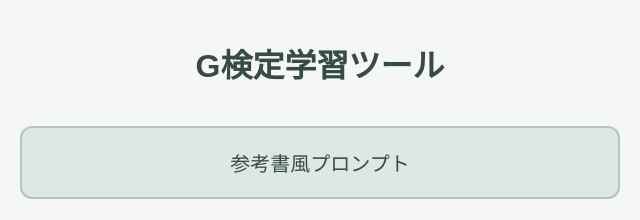
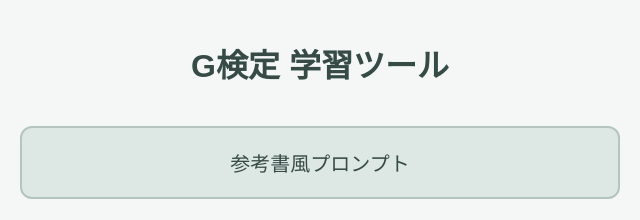
Before and after one commit to riveira0707/G_kentei_tool, a plain HTML site: page index.html in a window 1280 px wide. Shown: the top 220 px of the page, 320-960 px from the left. Drawn offline with Linux system fonts and the light colour scheme.

Commit message:
Update index.html

```diff
--- a/index.html
+++ b/index.html
@@ -15,7 +15,7 @@ a:hover{background:#c5d8d2;}
 </style>
 </head>
 <body>
-<h1>G検定学習ツール</h1>
+<h1>G検定 学習ツール</h1>
 <div class="container">
 <a href="参考書風プロンプト.html">参考書風プロンプト</a>
   <p class="desc">解説を読むような形式で用語や知識を覚えたいとき</p>
```
